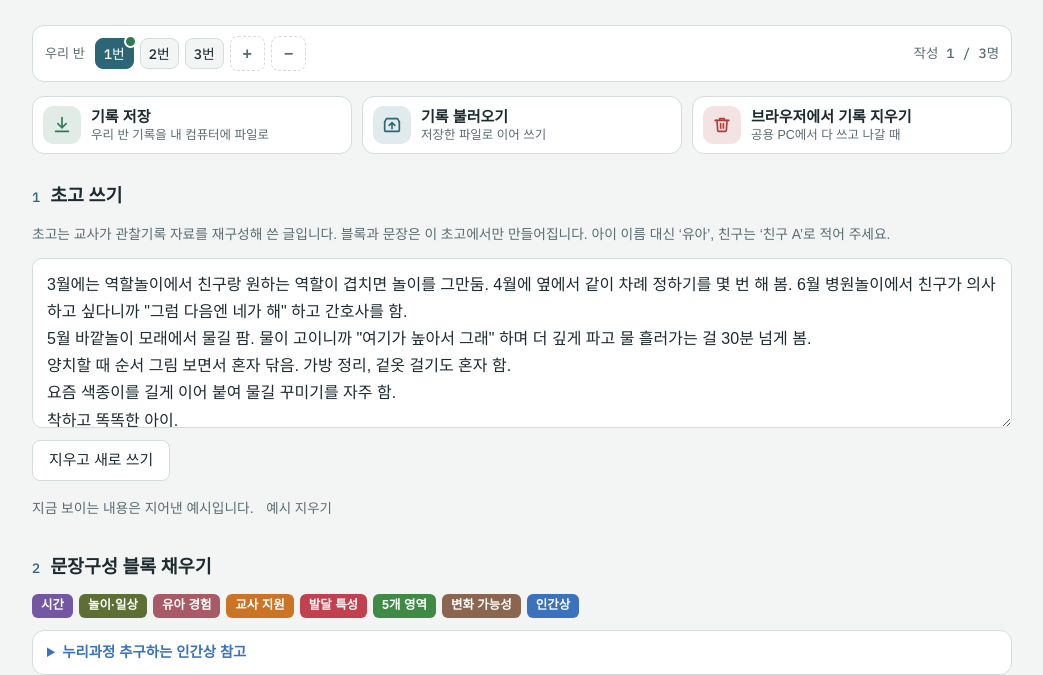
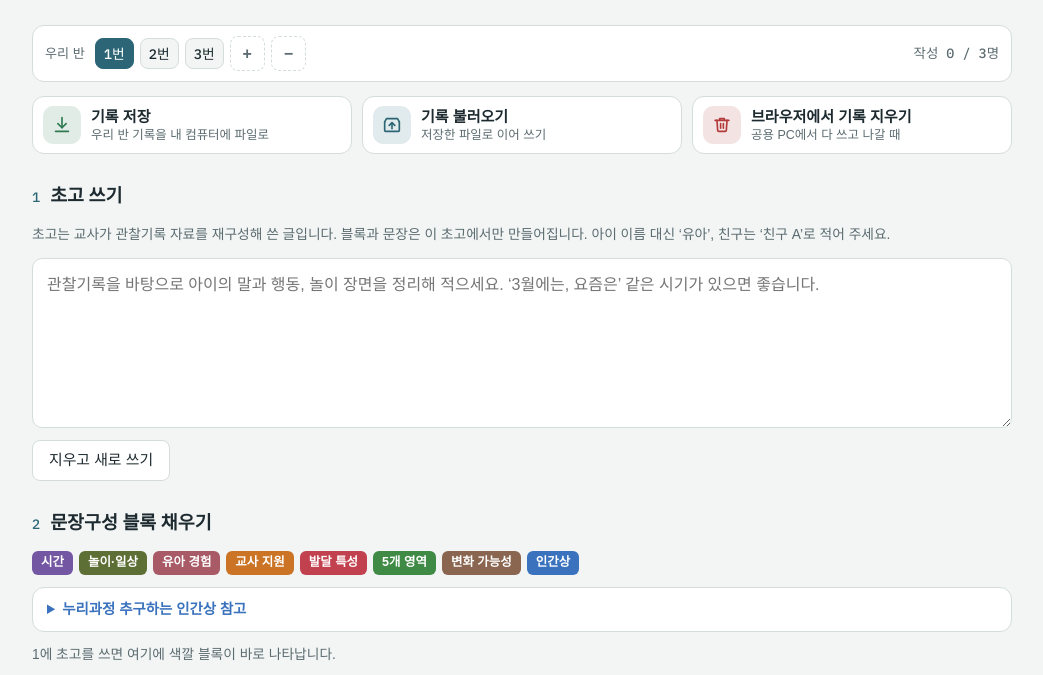
Before and after one commit to iamaleicia-coder/kid-dev-writer, a plain HTML site: page index.html in a window 1280 px wide. Shown: the part 112-787 px from the top of the page, without its empty margins (118-1161 px from the left). Drawn offline with Linux system fonts and the light colour scheme; a web font is replaced by a local one.

Commit message:
처음 열 때 지어낸 예시 없이 빈 우리 반으로 시작
- 예전에 저장된 예시 상태도 비움, 직접 쓴 기록은 그대로 유지

Co-Authored-By: Claude Opus 5.5 <noreply@anthropic.com>
Claude-Session: https://claude.ai/code/session_01Qjx13UVWkS7fK8GQDt9gxG

```diff
--- a/index.html
+++ b/index.html
@@ -424,7 +424,9 @@ function load(){
     const k=Object.assign(newKid(1),{notes:o.notes||"",sents:o.sents,leftover:o.leftover||[],auto:!!o.auto});return {age:o.age||"5",isExample:false,kids:[k],cur:k.id}}}catch(e){}
   return null;
 }
-let S=load()||example();
+/* 처음 여는 사람에게는 예시 없이 빈 우리 반 (예전에 저장된 예시도 비움) */
+function emptyClass(){const k=newKid(1);return {isExample:false,kids:[k,newKid(2),newKid(3)],cur:k.id}}
+let S=load();if(!S||S.isExample)S=emptyClass();
 let C=S.kids.find(k=>k.id===S.cur)||S.kids[0];
 const save=()=>{try{localStorage.setItem(KEY,JSON.stringify(S))}catch(e){}};
 const $=s=>document.querySelector(s);
```
Also changed, not shown: screenshot.png, 1 other file.
